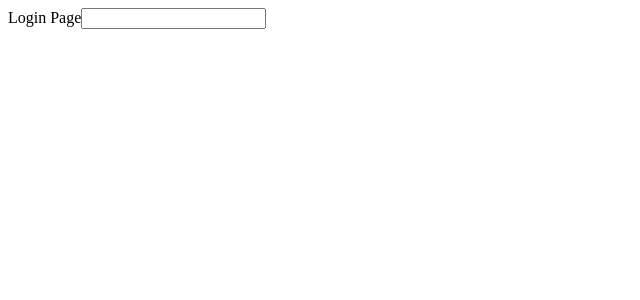
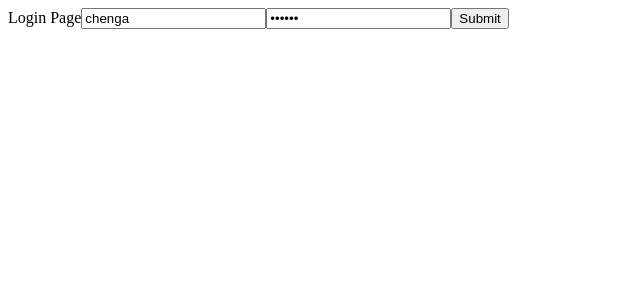
Before and after one commit to ChengaDev/digitalcv, a React (Create React App) app: page /login in a window 1280 px wide. Shown: the top 300 px of the page, without its empty margins (0-640 px from the left). Built offline with nearby package versions, Linux system fonts and the light colour scheme.

Commit message:
files tree changes

```diff
--- a/src/components/App.js
+++ b/src/components/App.js
@@ -1,7 +1,7 @@
 import React from 'react';
 import { BrowserRouter, Switch, Route } from 'react-router-dom';
-import LoginPage from '../pages/login/LoginPage';
-import Main from '../pages/home/Main';
+import LoginPage from './pages/login/LoginPage';
+import Main from './pages/home/Main';
 
 const App = () => {
     return(
--- /dev/null
+++ b/src/components/pages/login/LoginForm.js
@@ -0,0 +1,25 @@
+import React from 'react';
+
+class LoginForm extends React.Component {
+    constructor(props, context) {
+        super(props, context);
+
+        this.state = {
+            username: 'chenga',
+            password: 'chenga'
+        };
+    }
+
+    render() {
+        return(
+            <div className="ui form">
+                Login Page
+                <input type="text" name="username" value={this.state.username} />
+                <input type="password" name="password" value={this.state.password} />
+                <button type="submit" onClick={this.props.onFormSubmit}>Submit</button>
+            </div>
+        );
+    }
+}
+
+export default LoginForm;
--- /dev/null
+++ b/src/components/pages/login/LoginPage.js
@@ -0,0 +1,22 @@
+import React from 'react';
+import LoginForm from './LoginForm';
+
+class LoginPage extends React.Component {
+    constructor(props, context) {
+        super(props, context);
+
+        this.onFormSubmit = this.onFormSubmit.bind(this);
+    }
+
+    onFormSubmit() {
+        alert('submitted');
+    }
+
+    render() {
+        return(
+            <LoginForm onFormSubmit={this.onFormSubmit} />
+        );
+    }
+}
+
+export default LoginPage;
--- a/src/pages/login/LoginPage.js
+++ /dev/null
@@ -1,14 +0,0 @@
-import React from 'react';
-
-class LoginPage extends React.Component {
-    render() {
-        return(
-            <div>
-                Login Page
-                <input type="text" />
-            </div>
-        );
-    }
-}
-
-export default LoginPage;
```
Also changed, not shown: src/components/layout/Footer.js (added), src/components/layout/Header.js (added), src/components/pages/home/Main.js (renamed from src/pages/home/Main.js).
